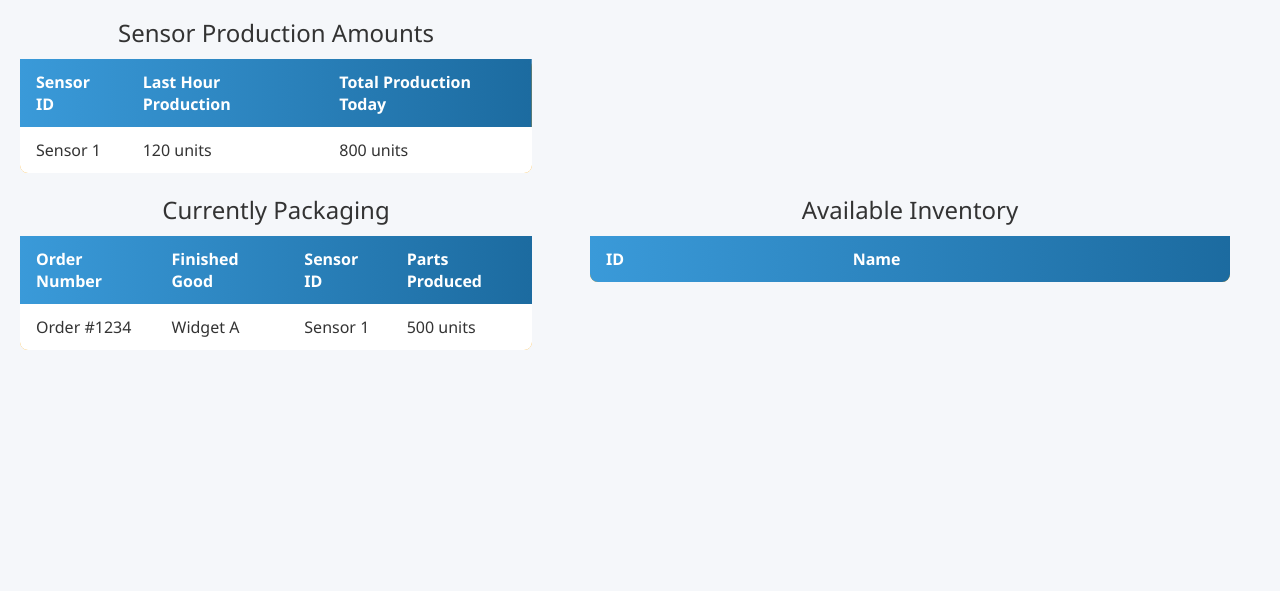
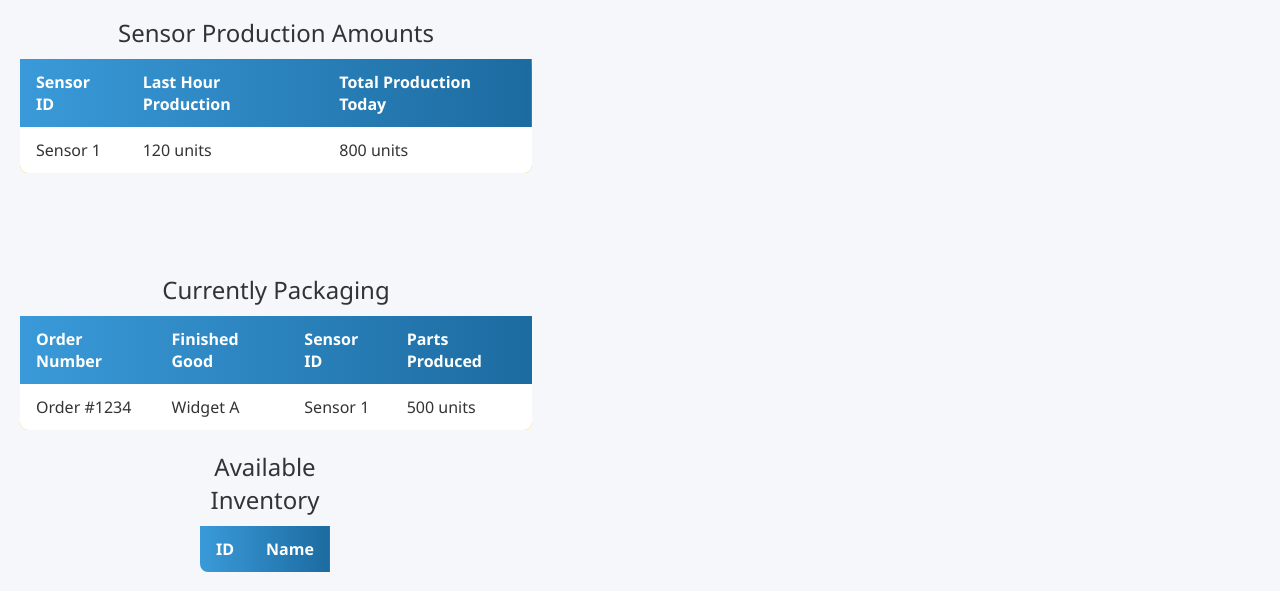
Before and after one commit to connor-w-smith/HawkEye, a Flask app: page /index in a window 1280 px wide. Shown: the part 209-800 px from the top of the page. Run offline with Flask 3, Linux system fonts and the light colour scheme; data that the repository does not hold is empty; some libraries are stand-ins or nearby versions.

Commit message:
The tables display correctly
All of the tables are in a position to where the user can easily see them.

```diff
--- a/static/index.css
+++ b/static/index.css
@@ -71,15 +71,15 @@ h1 {
 /*Start of the table styling*/
 .data-display {
     margin-top: 20px;
-    width: 50%;
+    width: 48%;
     border-collapse: collapse;
-    background: orange;
     border-radius: 8px;
     overflow: hidden;
     box-shadow: 0 4px 10px rgba(0, 0, 0, 0, .05);
-    margin-right: 50px;
-    float: right;
-    clear: none;
+    margin-left: 200px;
+    float: none;
+    display: inline-block;
+    vertical-align: top;
 }
 
 .data-display th,
@@ -184,7 +184,7 @@ h1 {
 
 /*Start of the packaging data display styling*/
 .packaging-data-display {
-    margin-top: 20px;
+    margin-top: 100px;
     width: 40%;
     border-collapse: collapse;
     background: orange;
```
